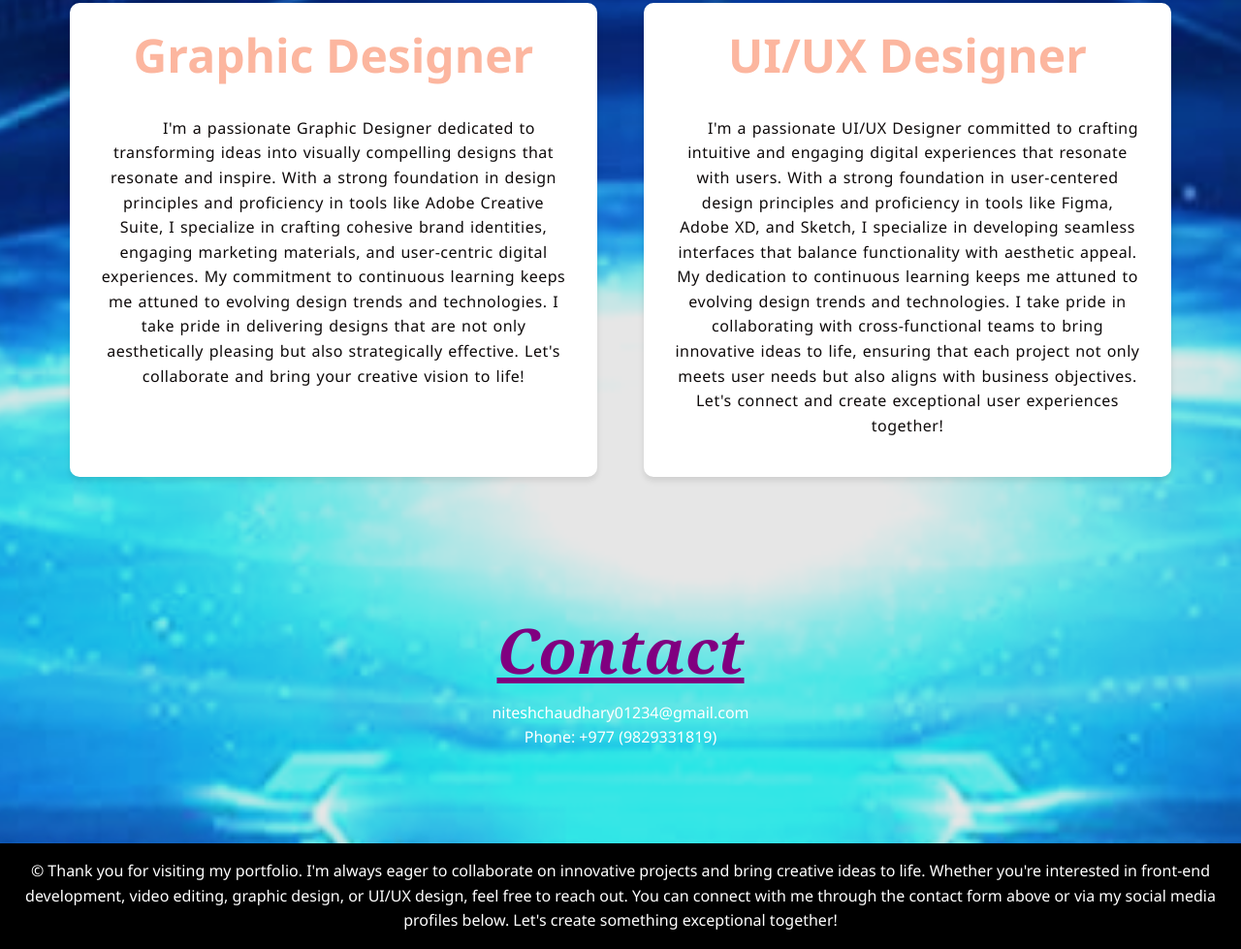
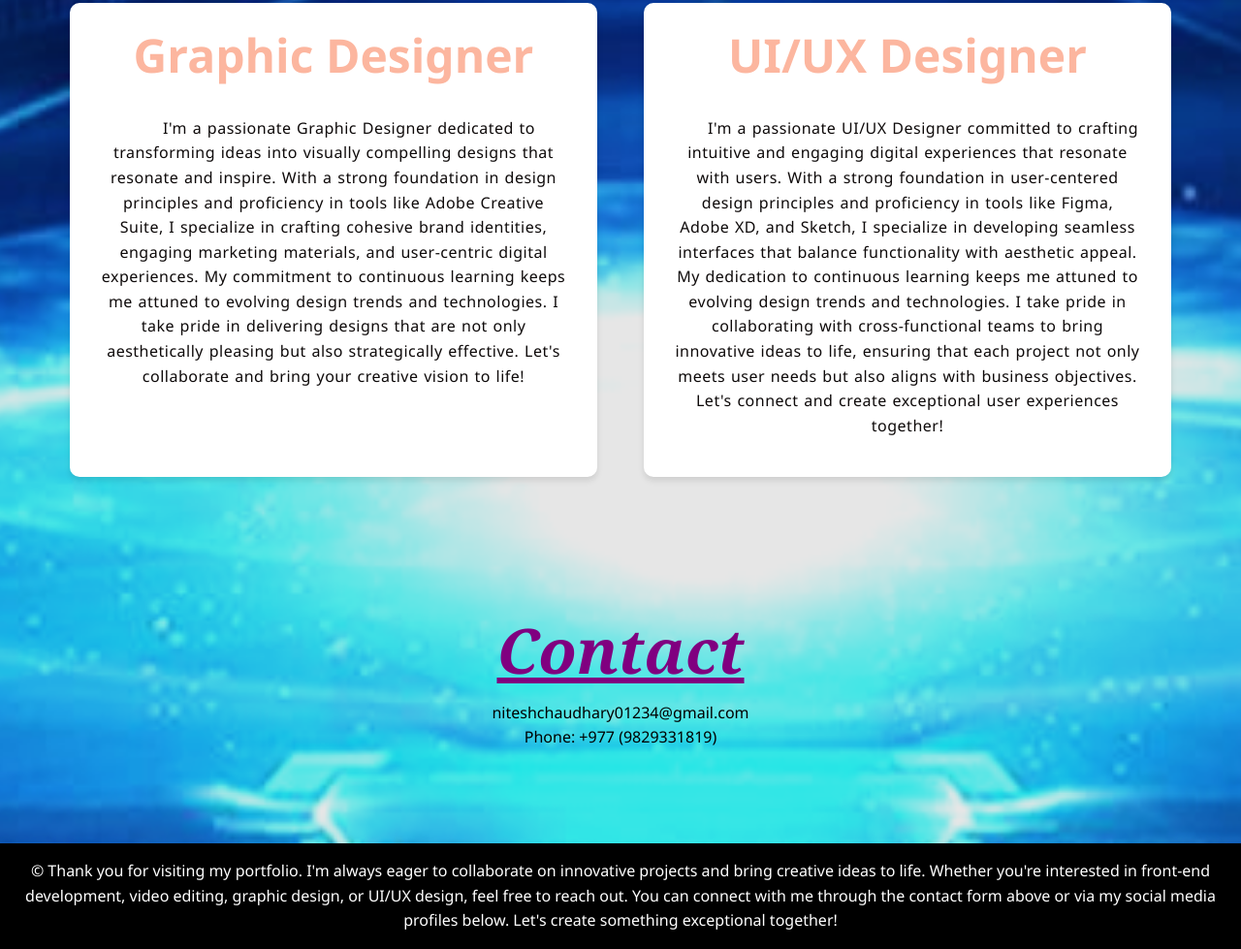
Before and after one commit to nitesh-chaudhary-120/Protfolio, a plain HTML site: page index.html in a window 1280 px wide. Shown: the part 2408-3387 px from the top of the page at 97% size. Drawn offline with Linux system fonts and the light colour scheme.

Commit message:
Update index.html

```diff
--- a/index.html
+++ b/index.html
@@ -90,8 +90,8 @@
 
   <section id="contact" class="section">
     <h2 style="color: purple;">Contact</h2>
-    <a href="obito982933@gmail.com">niteshchaudhary01234@gmail.com</a>
-    <p  style="color: white;">Phone: +977 (9829331819)</p>
+    <p style="color:black;">niteshchaudhary01234@gmail.com</p>
+    <p  style="color: black;">Phone: +977 (9829331819)</p>
   </section>
 
   <footer>
```
